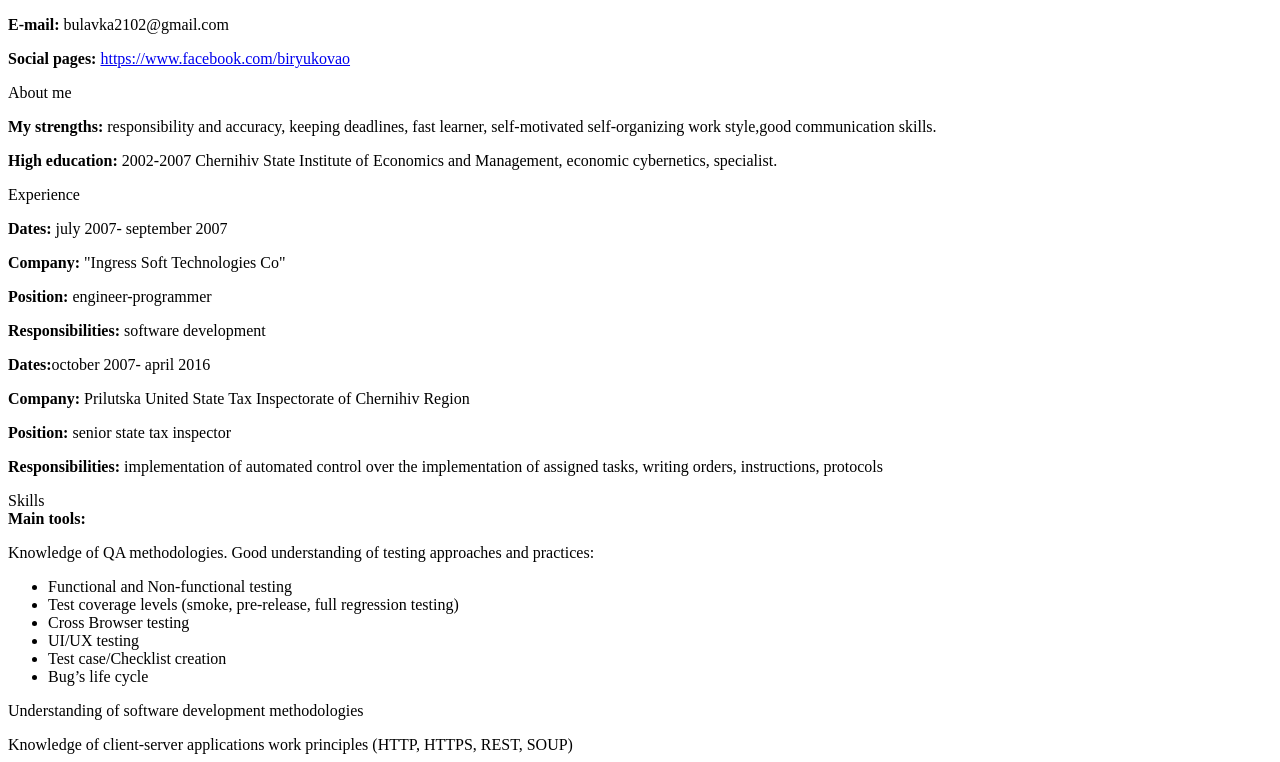
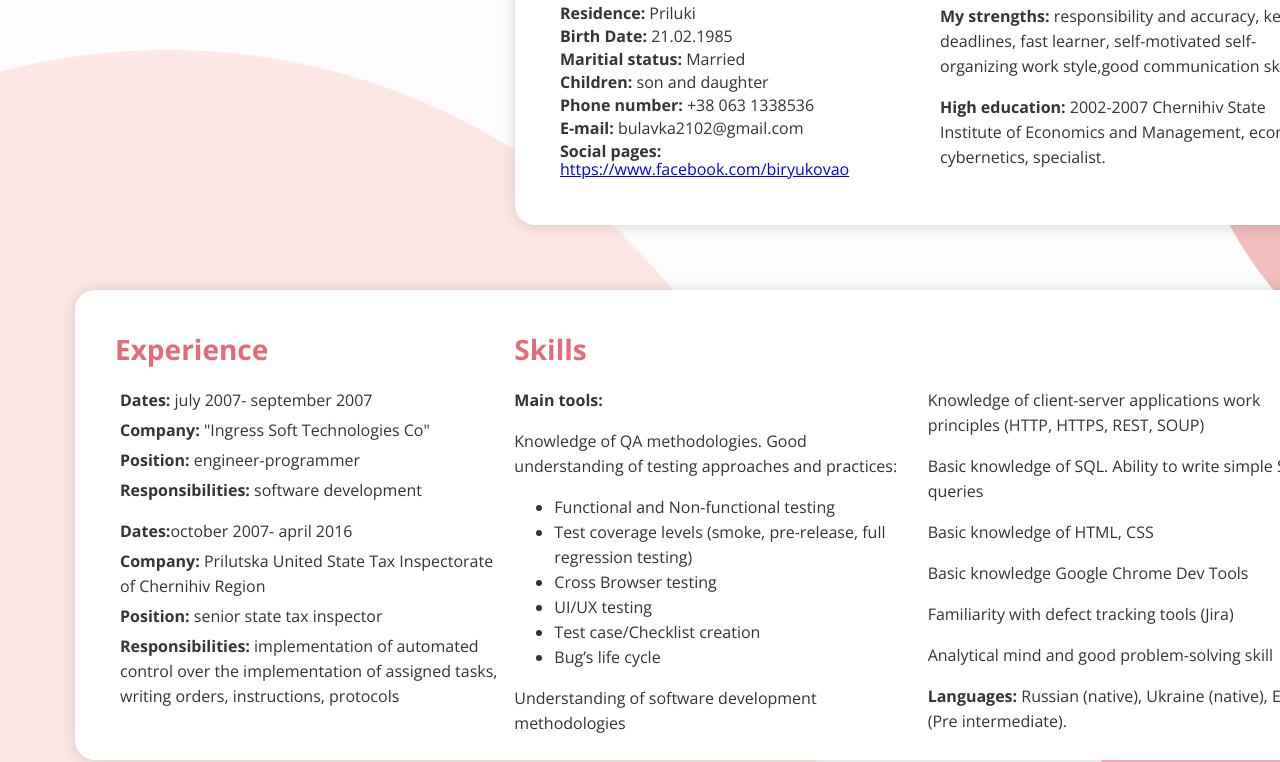
Before and after one commit to BulavkaOlua/BulavkaOlua.github.io, a plain HTML site: page index.html in a window 1280 px wide. Shown: the part 232-994 px from the top of the page. Drawn offline with nearby package versions, Linux system fonts and the light colour scheme.

Commit message:
Update index.html

```diff
--- a/index.html
+++ b/index.html
@@ -3,7 +3,7 @@
         <meta charset="utf-8">
         <link href="https://fonts.googleapis.com/css2?family=Open+Sans:ital,wght@0,400;0,700;1,300&display=swap" rel="stylesheet">
         <title>CV Olga Biryukova</title>
-        <link rel="stylesheet" type="text/css" href="StyleCV.css">
+        <link rel="stylesheet" type="text/css" href="style.css">
     </head>
 
     <body>
```
